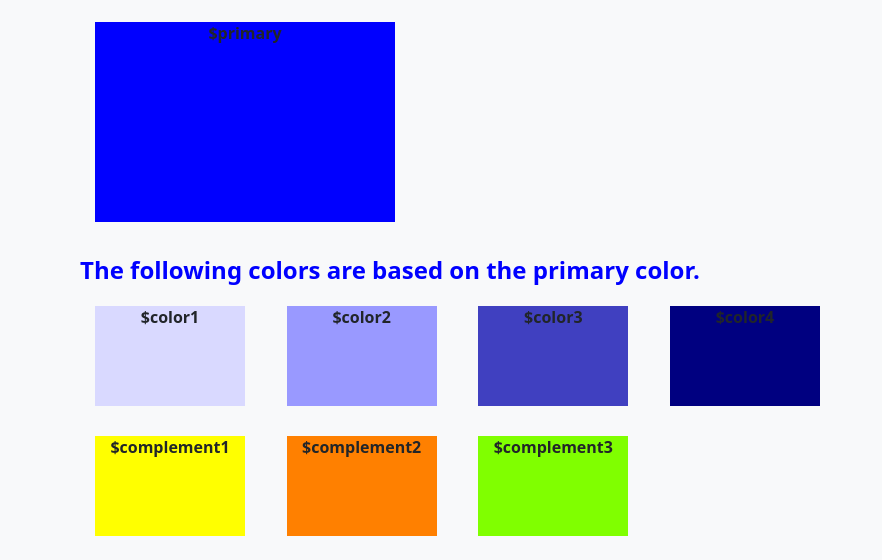
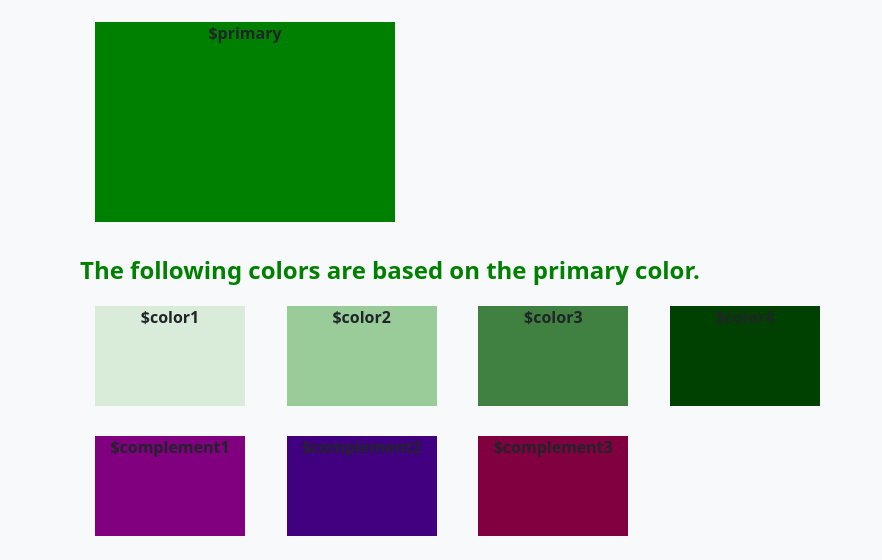
Before and after one commit to rtlehr/wbt-starter-template, a website: page src/siteStyles.html in a window 1280 px wide. Shown: the part 86-646 px from the top of the page, without its empty margins (0-882 px from the left). Drawn offline with nearby package versions, Linux system fonts and the light colour scheme; files that its build step writes are made by us from their sources.

Commit message:
small edits

```diff
--- a/src/development/core/css/_variables.scss
+++ b/src/development/core/css/_variables.scss
@@ -2,7 +2,7 @@
 //  Variables
 // ------------------------------------------
 
-$brand-color: blue;
+$brand-color: green;
 $brand-color-dark: color.adjust($brand-color, $lightness: -10%);
 $font-stack: system-ui, "Segoe UI", Arial, sans-serif;
 
--- a/src/siteStyles.html
+++ b/src/siteStyles.html
@@ -21,7 +21,7 @@
     <script src="https://cdn.jsdelivr.net/npm/bootstrap@3.3.7/dist/js/bootstrap.min.js" integrity="sha384-Tc5IQib027qvyjSMfHjOMaLkfuWVxZxUPnCJA7l2mCWNIpG9mGCD8wGNIcPD7Txa" crossorigin="anonymous"></script>
 
     <!-- dev:js:start -->
-    <link href="assets/css/app.css" rel="stylesheet" />
+    <link href="core/css/core.css" rel="stylesheet" />
     <!-- dev:js:end -->
 
     <!-- inject:js -->
```
Also changed, not shown: src/core/css/core.css.
